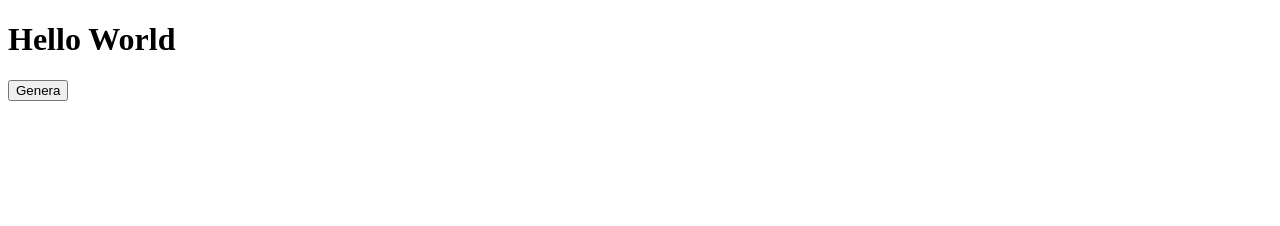
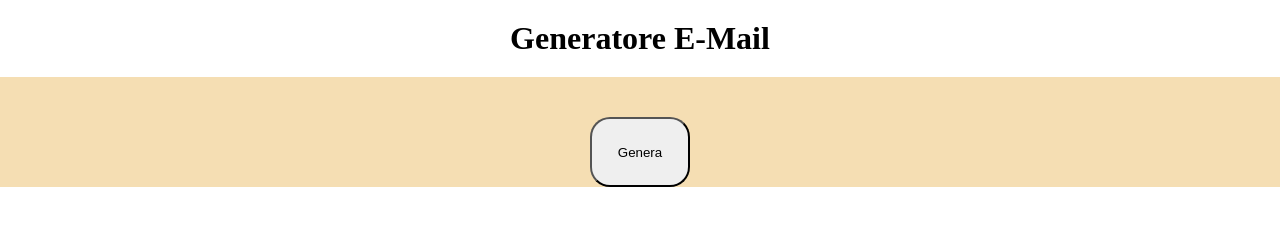
Before and after one commit to RaffaelePellegrino/js-email-list, a plain HTML site: page index.html in a window 1280 px wide. Drawn offline with nearby package versions, Linux system fonts and the light colour scheme.

Commit message:
cambio html e css

```diff
--- a/index.html
+++ b/index.html
@@ -3,13 +3,19 @@
 <head>
     <meta charset="UTF-8">
     <meta name="viewport" content="width=device-width, initial-scale=1.0">
+    <link rel="stylesheet" href="style.css">
     <title>js-email-list</title>
 </head>
 <body>
-    <h1>Hello World</h1>
-    <ul id="mails">
-    </ul>
-    <button id="load-mails">Genera</button>
+    <header><h1>Generatore E-Mail</h1></header>
+    <div>
+        <div class="contenitore">
+            <ul class="contenitore" id="mails">
+            </ul>
+            <button id="load-mails">Genera</button>
+        </div>
+    </div>
+
     <script src="script.js"></script>
     <script src="https://cdn.jsdelivr.net/npm/axios/dist/axios.min.js"></script>
 </body>
--- a/script.js
+++ b/script.js
@@ -1,4 +1,3 @@
-const arrayEmails = []
 
 function richiestaEmail(){
     const listEmail = document.getElementById("mails");
--- /dev/null
+++ b/style.css
@@ -0,0 +1,35 @@
+*{
+    padding: 0;
+    margin: 0;
+    box-sizing: border-box;
+}
+
+header{
+    display: flex;
+    align-items: center;
+    justify-content: center;
+    margin: 20px;
+}
+
+.contenitore{
+    display: flex;
+    flex-direction: column;
+    align-items: center;
+    justify-content: center;
+    margin: 20px auto;
+    width: 100vw;
+    flex-wrap: wrap;
+    list-style: none;
+    background-color: wheat;
+
+}
+
+li{
+    padding: 5px;
+}
+
+button{
+    width: 100px;
+    height: 70px;
+    border-radius: 20px;
+}
```
